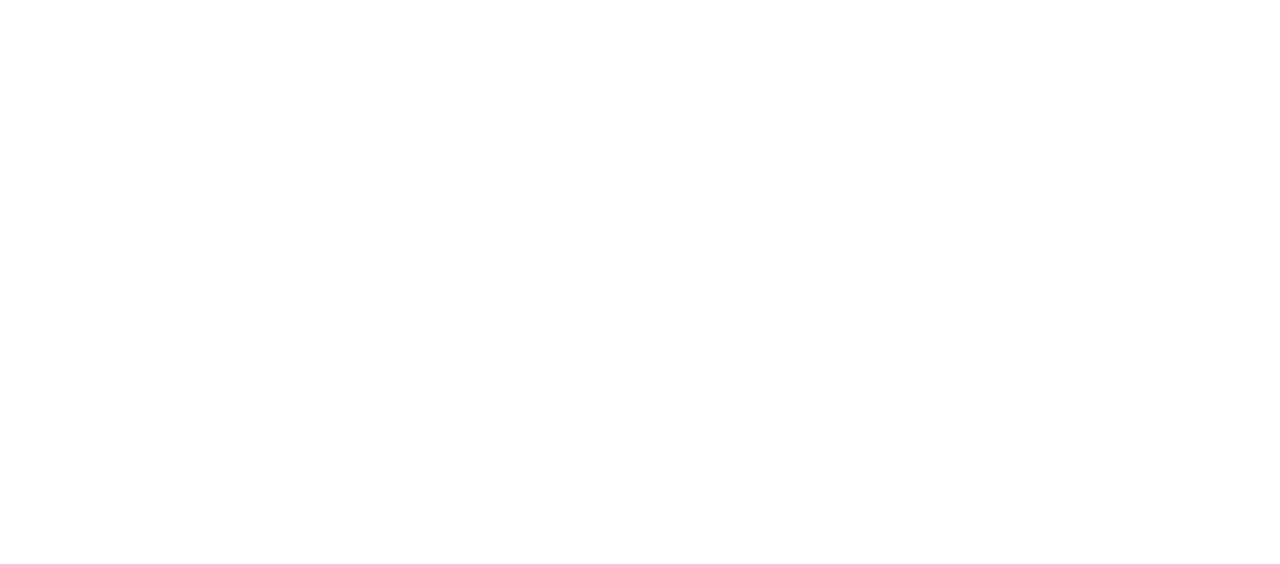
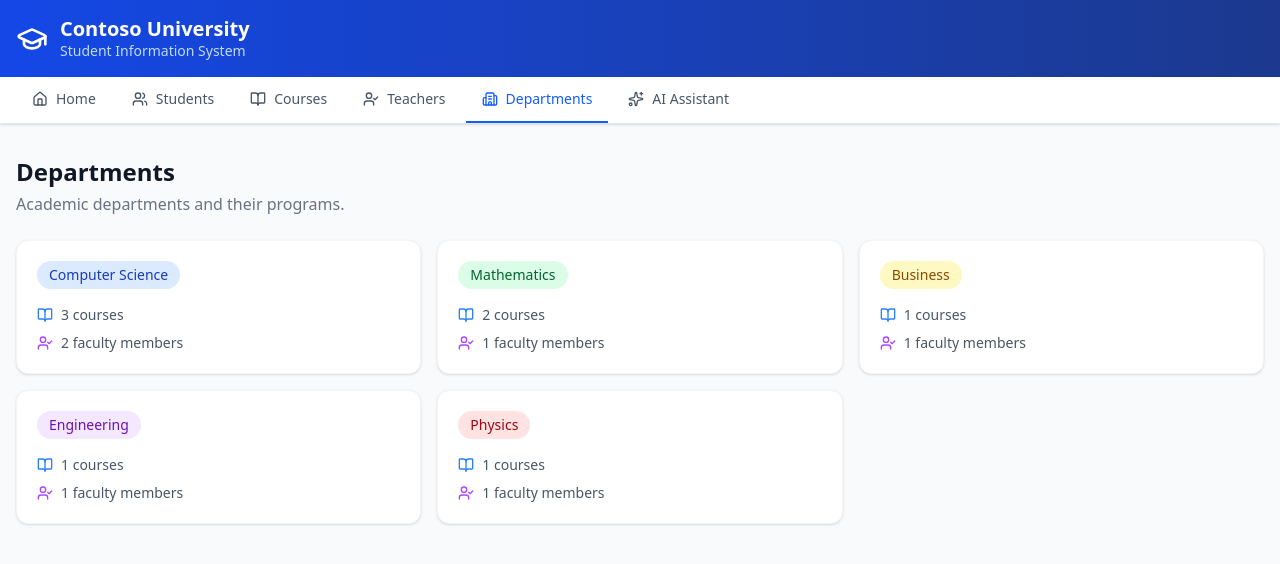
Before and after one commit to TeplrGuy/Contoso-University, a React (Vite) app: page /departments in a window 1280 px wide. Before the commit this address had no page. Shown: the top 564 px of the page. Built offline with nearby package versions, Linux system fonts and the light colour scheme.

Commit message:
feat: Add Departments page (closes #28)
Agent-Logs-Url: https://github.com/TeplrGuy/Contoso-University/sessions/4b056ec5-1b32-4b2a-a110-b5487d5edf52

Co-authored-by: TeplrGuy <11283962+TeplrGuy@users.noreply.github.com>

```diff
--- a/src/App.tsx
+++ b/src/App.tsx
@@ -4,6 +4,7 @@ import HomePage from './pages/HomePage';
 import StudentsPage from './pages/StudentsPage';
 import CoursesPage from './pages/CoursesPage';
 import TeachersPage from './pages/TeachersPage';
+import DepartmentsPage from './pages/DepartmentsPage';
 import AssistantPage from './pages/AssistantPage';
 
 export default function App() {
@@ -15,6 +16,7 @@ export default function App() {
           <Route path="students" element={<StudentsPage />} />
           <Route path="courses" element={<CoursesPage />} />
           <Route path="teachers" element={<TeachersPage />} />
+          <Route path="departments" element={<DepartmentsPage />} />
           <Route path="assistant" element={<AssistantPage />} />
         </Route>
       </Routes>
--- a/src/components/Layout.tsx
+++ b/src/components/Layout.tsx
@@ -1,11 +1,12 @@
 import { NavLink, Outlet } from 'react-router-dom';
-import { GraduationCap, Home, Users, BookOpen, UserCheck, Sparkles } from 'lucide-react';
+import { GraduationCap, Home, Users, BookOpen, UserCheck, Building2, Sparkles } from 'lucide-react';
 
 const navItems = [
   { to: '/', label: 'Home', icon: Home },
   { to: '/students', label: 'Students', icon: Users },
   { to: '/courses', label: 'Courses', icon: BookOpen },
   { to: '/teachers', label: 'Teachers', icon: UserCheck },
+  { to: '/departments', label: 'Departments', icon: Building2 },
   { to: '/assistant', label: 'AI Assistant', icon: Sparkles },
 ];
 
--- /dev/null
+++ b/src/pages/DepartmentsPage.tsx
@@ -0,0 +1,50 @@
+import { BookOpen, UserCheck } from 'lucide-react';
+import { departments } from '../data/departments';
+import { courses } from '../data/courses';
+import { teachers } from '../data/teachers';
+
+export default function DepartmentsPage() {
+  const coursesPerDept = courses.reduce<Record<string, number>>((acc, c) => {
+    acc[c.department] = (acc[c.department] || 0) + 1;
+    return acc;
+  }, {});
+
+  const teachersPerDept = teachers.reduce<Record<string, number>>((acc, t) => {
+    acc[t.department] = (acc[t.department] || 0) + 1;
+    return acc;
+  }, {});
+
+  return (
+    <div>
+      <div className="mb-6">
+        <h2 className="text-2xl font-bold text-gray-900">Departments</h2>
+        <p className="text-gray-500 mt-1">Academic departments and their programs.</p>
+      </div>
+
+      <div className="grid grid-cols-1 md:grid-cols-2 lg:grid-cols-3 gap-4">
+        {departments.map(dept => (
+          <div
+            key={dept.name}
+            className="bg-white rounded-xl shadow-sm border border-gray-100 p-5 hover:shadow-md transition-shadow"
+          >
+            <div className="flex items-center gap-3 mb-4">
+              <span className={`inline-flex items-center px-3 py-1 rounded-full text-sm font-medium ${dept.color}`}>
+                {dept.name}
+              </span>
+            </div>
+            <div className="space-y-2">
+              <div className="flex items-center gap-2 text-sm text-gray-600">
+                <BookOpen className="w-4 h-4 text-blue-500" />
+                <span>{coursesPerDept[dept.name] ?? 0} courses</span>
+              </div>
+              <div className="flex items-center gap-2 text-sm text-gray-600">
+                <UserCheck className="w-4 h-4 text-purple-500" />
+                <span>{teachersPerDept[dept.name] ?? 0} faculty members</span>
+              </div>
+            </div>
+          </div>
+        ))}
+      </div>
+    </div>
+  );
+}
--- a/src/pages/HomePage.tsx
+++ b/src/pages/HomePage.tsx
@@ -1,8 +1,9 @@
 import { Link } from 'react-router-dom';
-import { Users, BookOpen, UserCheck, GraduationCap, ArrowRight } from 'lucide-react';
+import { Users, BookOpen, UserCheck, GraduationCap, Building2, ArrowRight } from 'lucide-react';
 import { students } from '../data/students';
 import { courses } from '../data/courses';
 import { teachers } from '../data/teachers';
+import { departments } from '../data/departments';
 
 const totalEnrollments = students.reduce((sum, s) => sum + s.courses, 0);
 
@@ -11,12 +12,14 @@ const stats = [
   { label: 'Active Courses', value: courses.length, icon: BookOpen, color: 'bg-green-500', bgColor: 'bg-green-50' },
   { label: 'Faculty Members', value: teachers.length, icon: UserCheck, color: 'bg-purple-500', bgColor: 'bg-purple-50' },
   { label: 'Total Enrollments', value: totalEnrollments, icon: GraduationCap, color: 'bg-orange-500', bgColor: 'bg-orange-50' },
+  { label: 'Departments', value: departments.length, icon: Building2, color: 'bg-indigo-500', bgColor: 'bg-indigo-50' },
 ];
 
 const quickLinks = [
   { to: '/students', label: 'Students', description: 'View and manage student records', icon: Users, color: 'text-blue-600' },
   { to: '/courses', label: 'Courses', description: 'Browse available courses and programs', icon: BookOpen, color: 'text-green-600' },
   { to: '/teachers', label: 'Teachers', description: 'Faculty directory and information', icon: UserCheck, color: 'text-purple-600' },
+  { to: '/departments', label: 'Departments', description: 'Academic departments and programs', icon: Building2, color: 'text-indigo-600' },
 ];
 
 export default function HomePage() {
@@ -29,7 +32,7 @@ export default function HomePage() {
       </div>
 
       {/* Stats Cards */}
-      <div className="grid grid-cols-1 sm:grid-cols-2 lg:grid-cols-4 gap-4 mb-10">
+      <div className="grid grid-cols-1 sm:grid-cols-2 lg:grid-cols-5 gap-4 mb-10">
         {stats.map(({ label, value, icon: Icon, color, bgColor }) => (
           <div key={label} className="bg-white rounded-xl shadow-sm border border-gray-100 p-5 flex items-center gap-4">
             <div className={`${bgColor} p-3 rounded-lg`}>
@@ -46,7 +49,7 @@ export default function HomePage() {
       {/* Quick Access */}
       <div>
         <h3 className="text-lg font-semibold text-gray-900 mb-4">Quick Access</h3>
-        <div className="grid grid-cols-1 md:grid-cols-3 gap-4">
+        <div className="grid grid-cols-1 md:grid-cols-4 gap-4">
           {quickLinks.map(({ to, label, description, icon: Icon, color }) => (
             <Link
               key={to}
```
Also changed, not shown: 1 other file (tests, documents, lock files or other folders).
